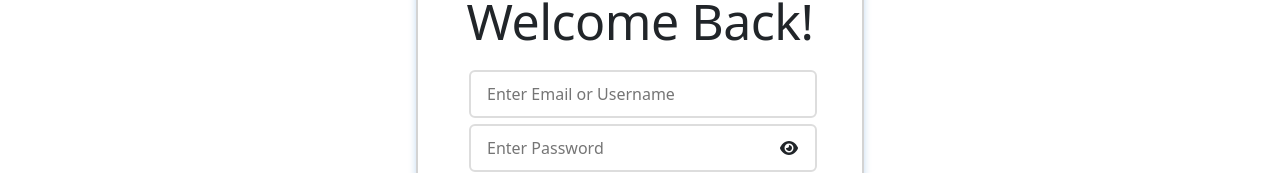
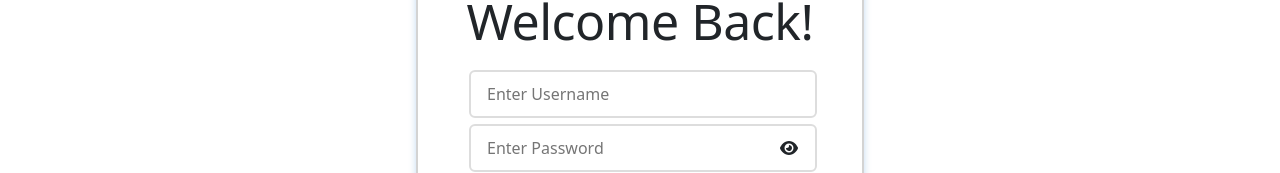
Before and after one commit to atulguptag/User-Authentication-Frontend, a React (Create React App) app: page /login in a window 1280 px wide. Shown: the part 311-484 px from the top of the page. Built offline with nearby package versions, Linux system fonts and the light colour scheme.

Commit message:
Update Login.jsx

```diff
--- a/src/components/login-page/Login.jsx
+++ b/src/components/login-page/Login.jsx
@@ -25,7 +25,7 @@ const Login = () => {
             className="formm"
             type="text"
             name="username"
-            placeholder="Enter Email or Username"
+            placeholder="Enter Username"
             required
           />
           <div className="password-wrapper">
```
